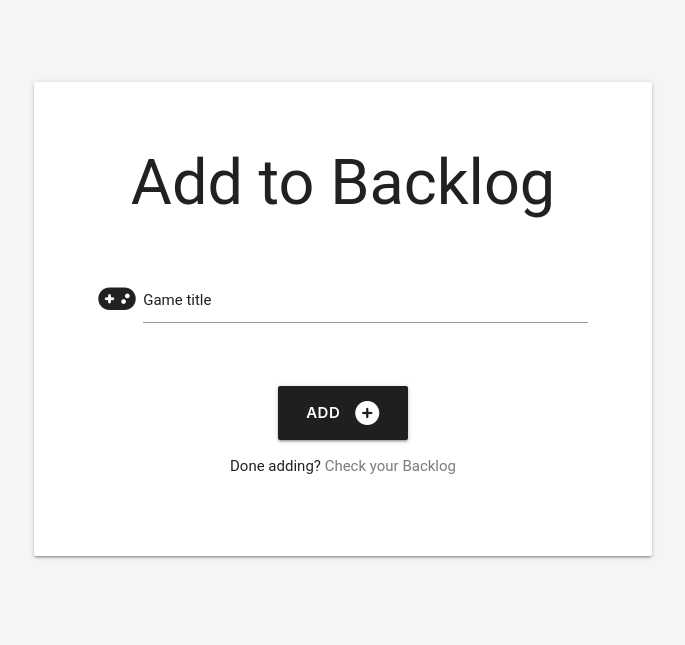
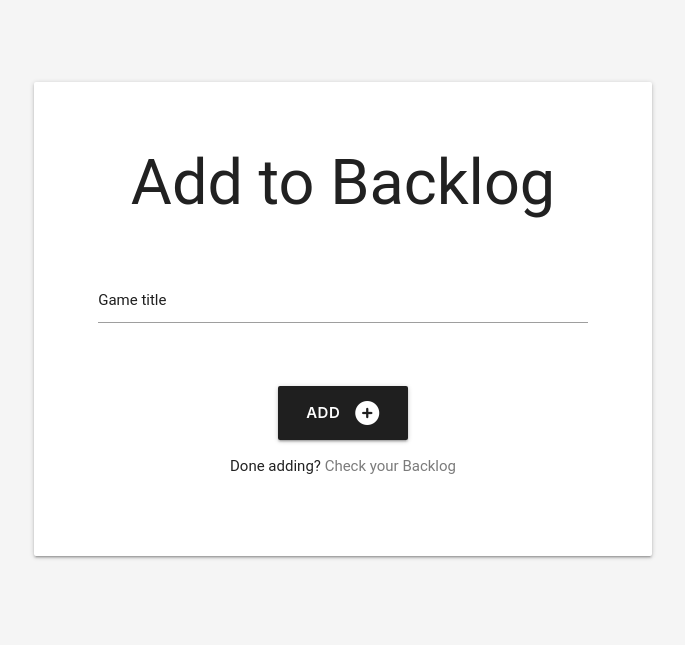
Before and after one commit to Kagebounshin/game-rating-site, a Flask app: page /add_backlog in a window 1280 px wide. Shown: the part 65-710 px from the top of the page, without its empty margins (297-982 px from the left). Run offline with Flask 2, Linux system fonts and the light colour scheme; data that the repository does not hold is empty; some libraries are stand-ins or nearby versions.

Commit message:
Removed font awesome icon for input field

```diff
--- a/templates/add_backlog.html
+++ b/templates/add_backlog.html
@@ -16,7 +16,6 @@
                     <form class="col s10 offset-s1" method="POST" action="">
                       <div class="row">
                         <div class="input-field col s10 offset-s1">
-                            <i class="fas fa-gamepad prefix"></i>
                           <input id="backlog_name" name="backlog_name"
                            type="text" class="validate" required>
                           <label for="backlog_name">Game title</label>
```
